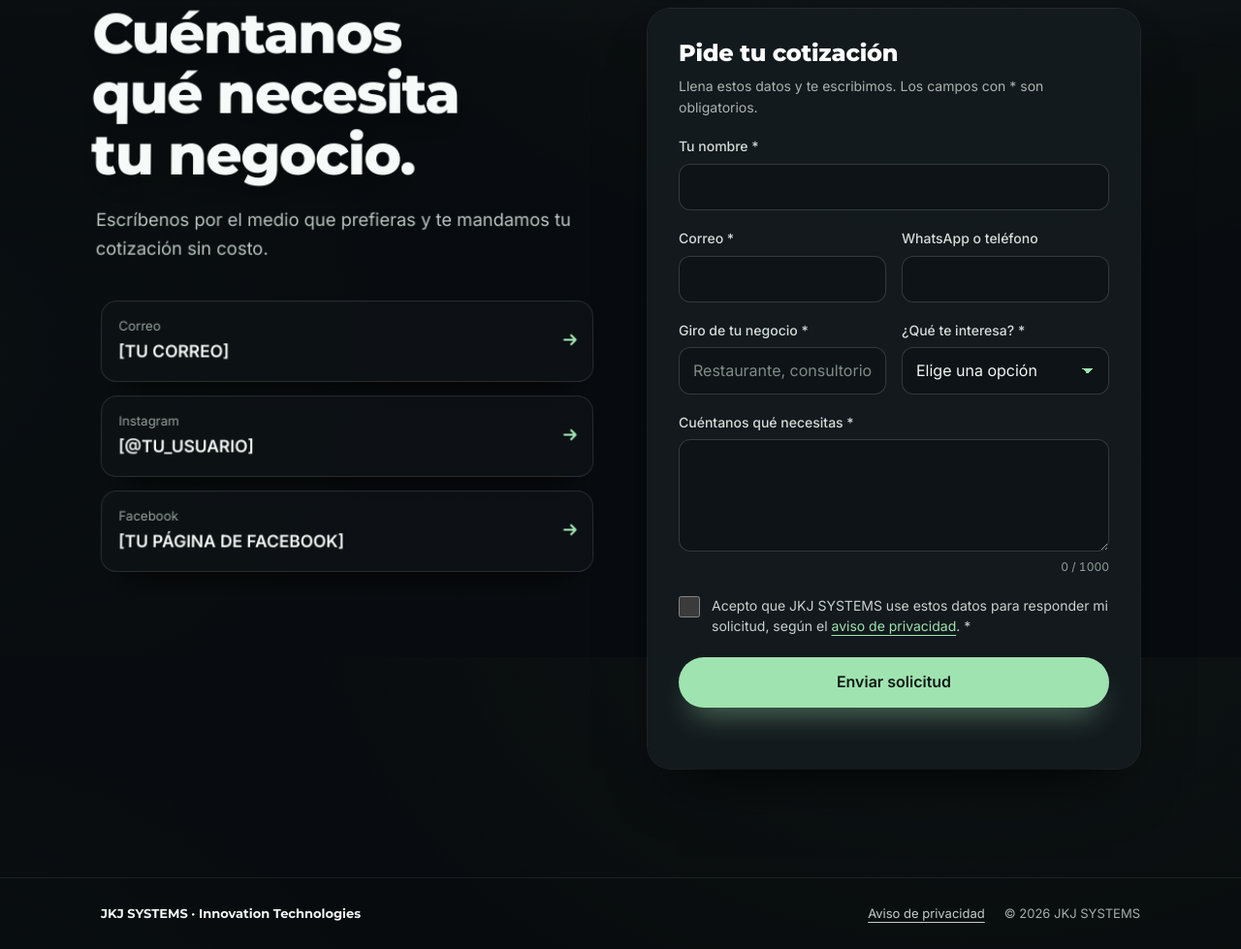
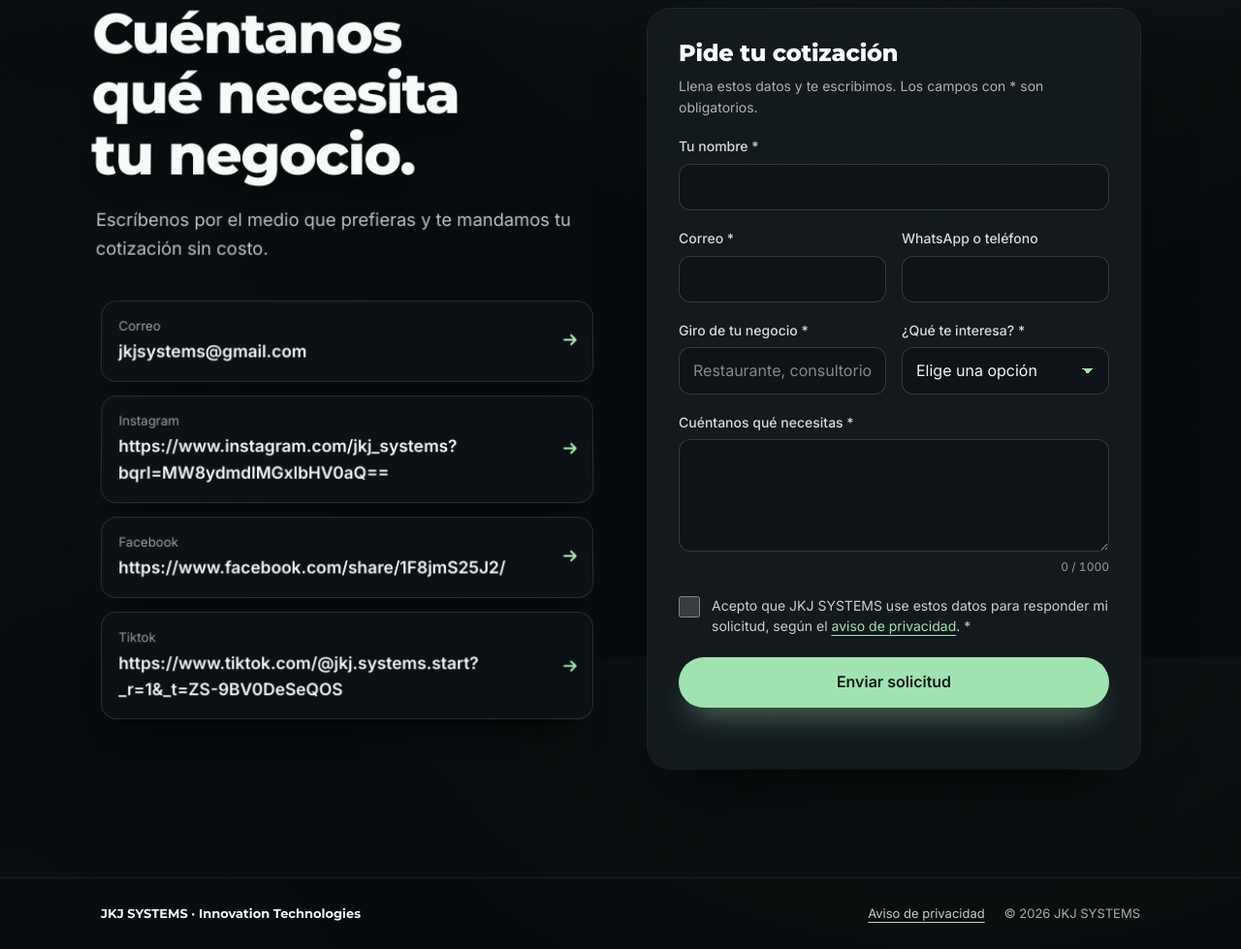
Before and after one commit to jkjsystems-world/jkj-systems-web, a website: page public/index.html in a window 1280 px wide. Shown: the part 3322-4301 px from the top of the page at 97% size. Drawn offline with Linux system fonts and the light colour scheme; animation ran at ten frames a second.

Commit message:
Update index.html

```diff
--- a/public/index.html
+++ b/public/index.html
@@ -236,17 +236,22 @@
         <div class="rows">
           <a class="row tilt" data-tilt="7" data-contact="email" href="#cotizacion">
             <div class="glare" aria-hidden="true"></div>
-            <span class="row__txt d-22"><span class="row__label">Correo</span><span class="row__value" data-contact-value>[TU CORREO]</span></span>
+            <span class="row__txt d-22"><span class="row__label">Correo</span><span class="row__value" data-contact-value>jkjsystems@gmail.com</span></span>
             <svg class="row__arrow d-38" width="18" height="18" viewBox="0 0 16 16" fill="none" stroke="currentColor" stroke-width="1.8" stroke-linecap="round" stroke-linejoin="round" aria-hidden="true"><path d="M3 8h10M9 4l4 4-4 4"></path></svg>
           </a>
           <a class="row tilt" data-tilt="7" data-contact="instagram" href="#cotizacion">
             <div class="glare" aria-hidden="true"></div>
-            <span class="row__txt d-22"><span class="row__label">Instagram</span><span class="row__value" data-contact-value>[@TU_USUARIO]</span></span>
+            <span class="row__txt d-22"><span class="row__label">Instagram</span><span class="row__value" data-contact-value>https://www.instagram.com/jkj_systems?bqrl=MW8ydmdlMGxlbHV0aQ==</span></span>
             <svg class="row__arrow d-38" width="18" height="18" viewBox="0 0 16 16" fill="none" stroke="currentColor" stroke-width="1.8" stroke-linecap="round" stroke-linejoin="round" aria-hidden="true"><path d="M3 8h10M9 4l4 4-4 4"></path></svg>
           </a>
           <a class="row tilt" data-tilt="7" data-contact="facebook" href="#cotizacion">
             <div class="glare" aria-hidden="true"></div>
-            <span class="row__txt d-22"><span class="row__label">Facebook</span><span class="row__value" data-contact-value>[TU PÁGINA DE FACEBOOK]</span></span>
+            <span class="row__txt d-22"><span class="row__label">Facebook</span><span class="row__value" data-contact-value>https://www.facebook.com/share/1F8jmS25J2/</span></span>
+            <svg class="row__arrow d-38" width="18" height="18" viewBox="0 0 16 16" fill="none" stroke="currentColor" stroke-width="1.8" stroke-linecap="round" stroke-linejoin="round" aria-hidden="true"><path d="M3 8h10M9 4l4 4-4 4"></path></svg>
+          </a>
+          <a class="row tilt" data-title="7" data-contact="Tiktok" href=#cotizacion>
+            <div class="glare" aria-hidden="true"></div>
+            <span class="row__txt d-22"><span class="row__label">Tiktok</span><span class="row__value" data-contact-value>https://www.tiktok.com/@jkj.systems.start?_r=1&_t=ZS-9BV0DeSeQOS </span></span>
             <svg class="row__arrow d-38" width="18" height="18" viewBox="0 0 16 16" fill="none" stroke="currentColor" stroke-width="1.8" stroke-linecap="round" stroke-linejoin="round" aria-hidden="true"><path d="M3 8h10M9 4l4 4-4 4"></path></svg>
           </a>
         </div>
```
